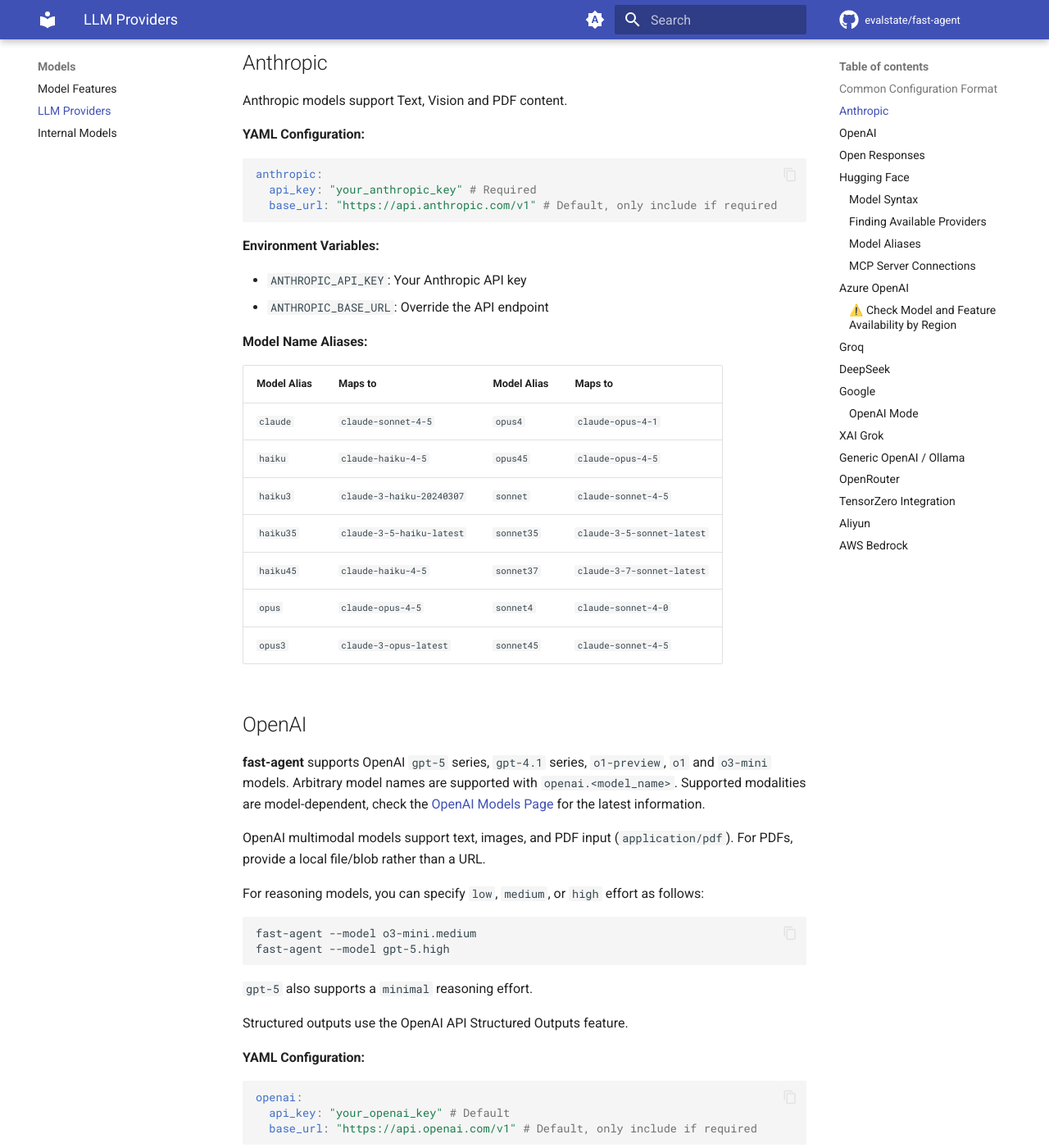
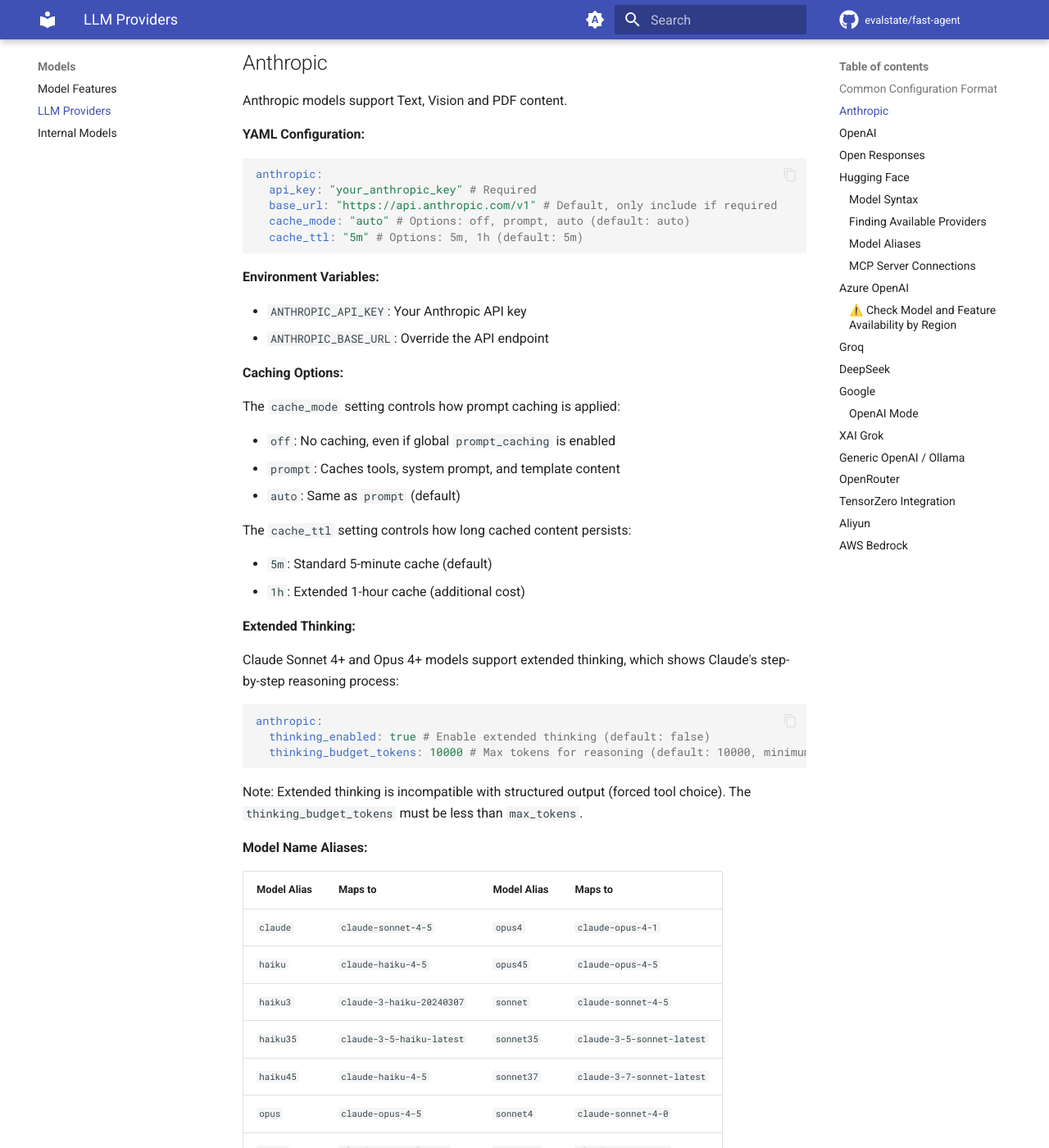
Before and after one commit to evalstate/fast-agent-docs, an MkDocs documentation site: the page built from docs/models/llm_providers.md, in a window 1280 px wide and 1400 px high, scrolled down 897 px. Shown: the whole window at 82% size. Built offline with MkDocs 1.6.1 and Material for MkDocs 9.7.7, drawn with Linux system fonts in a browser that asks for light colours; comment, search, counter and statistics services are not loaded.

Commit message:
update docs

````diff
--- a/docs/models/llm_providers.md
+++ b/docs/models/llm_providers.md
@@ -29,12 +29,40 @@
 anthropic:
   api_key: "your_anthropic_key" # Required
   base_url: "https://api.anthropic.com/v1" # Default, only include if required
+  cache_mode: "auto" # Options: off, prompt, auto (default: auto)
+  cache_ttl: "5m" # Options: 5m, 1h (default: 5m)
 ```
 
 **Environment Variables:**
 
 - `ANTHROPIC_API_KEY`: Your Anthropic API key
 - `ANTHROPIC_BASE_URL`: Override the API endpoint
+
+**Caching Options:**
+
+The `cache_mode` setting controls how prompt caching is applied:
+
+- `off`: No caching, even if global `prompt_caching` is enabled
+- `prompt`: Caches tools, system prompt, and template content
+- `auto`: Same as `prompt` (default)
+
+The `cache_ttl` setting controls how long cached content persists:
+
+- `5m`: Standard 5-minute cache (default)
+- `1h`: Extended 1-hour cache (additional cost)
+
+**Extended Thinking:**
+
+Claude Sonnet 4+ and Opus 4+ models support extended thinking, which shows Claude's step-by-step reasoning process:
+
+```yaml
+anthropic:
+  thinking_enabled: true # Enable extended thinking (default: false)
+  thinking_budget_tokens: 10000 # Max tokens for reasoning (default: 10000, minimum: 1024)
+```
+
+Note: Extended thinking is incompatible with structured output (forced tool choice). The `thinking_budget_tokens` must be less than `max_tokens`.
+
 
 **Model Name Aliases:**
 
````
Also changed, not shown: docs/acp/index.md (+2 -2 lines), docs/agents/skills.md (+2 -2 lines), docs/mcp/mcp-ui.md (+4 -1 lines), docs/ref/config_file.md (+15 -1 lines), 1 other file.
